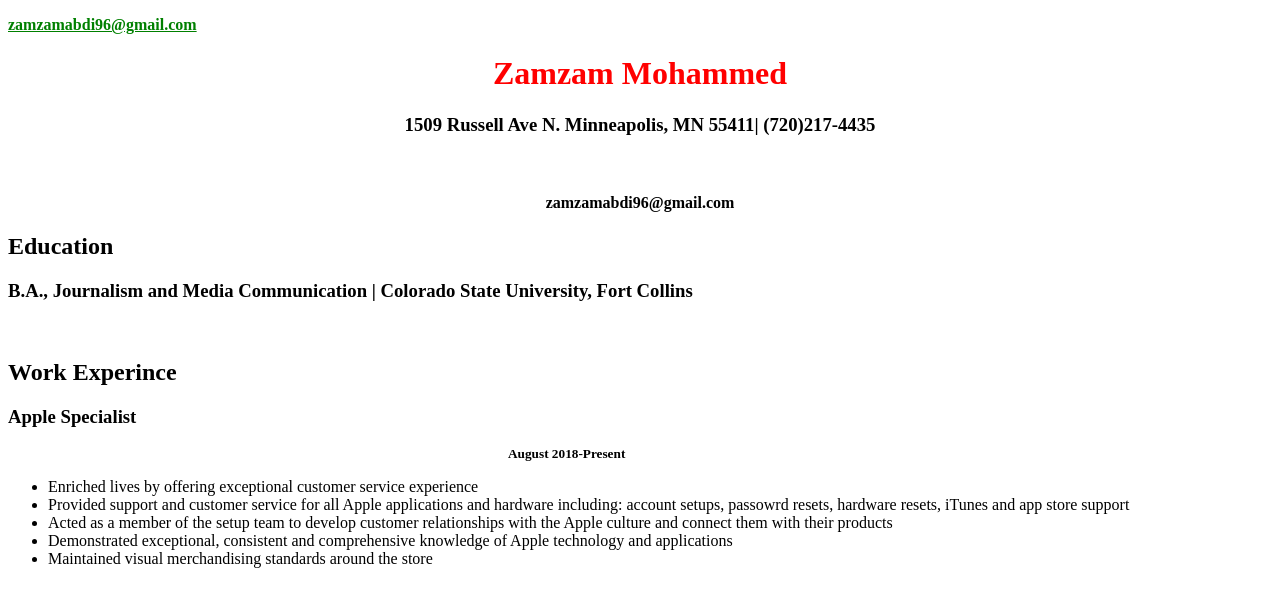
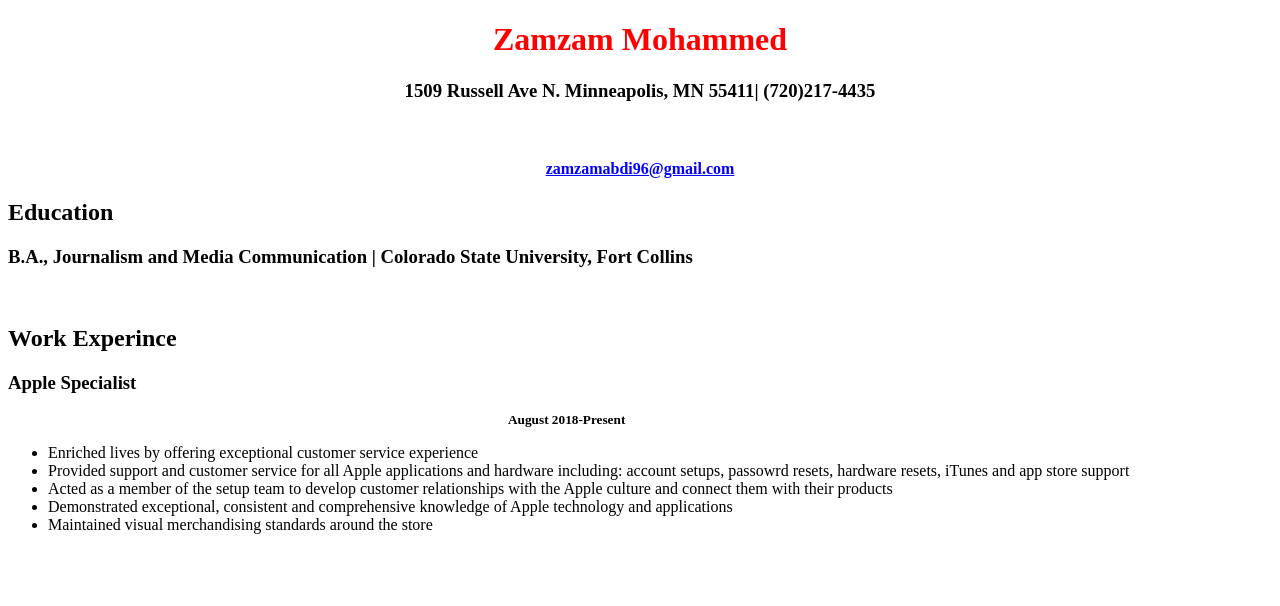
Before and after one commit to ZamzamMohammed/ZamzamMohammed.github.io, a plain HTML site: page index.html in a window 1280 px wide. Drawn offline with Linux system fonts and the light colour scheme.

Commit message:
Update index.html

```diff
--- a/index.html
+++ b/index.html
@@ -13,11 +13,10 @@
     <title>
       Resume|Zamzam Mohammed
     </title>
-    <p><b><a href="default.asp" target="_blank">zamzamabdi96@gmail.com</a></b></p>
   </head>
     <h1><center>Zamzam Mohammed</center></h1>
     <h3><center>1509 Russell Ave N. Minneapolis, MN 55411| (720)217-4435</center></h3></br>
-  <h4><center>zamzamabdi96@gmail.com</center></h4>
+  <h4><center><a href="default.asp" target="_blank">zamzamabdi96@gmail.com</a></center></h4>
   <h2>Education</h2>
   <h3>B.A., Journalism and Media Communication | Colorado State University, Fort Collins</h3></br>
 <h2>Work Experince</h2>
```
